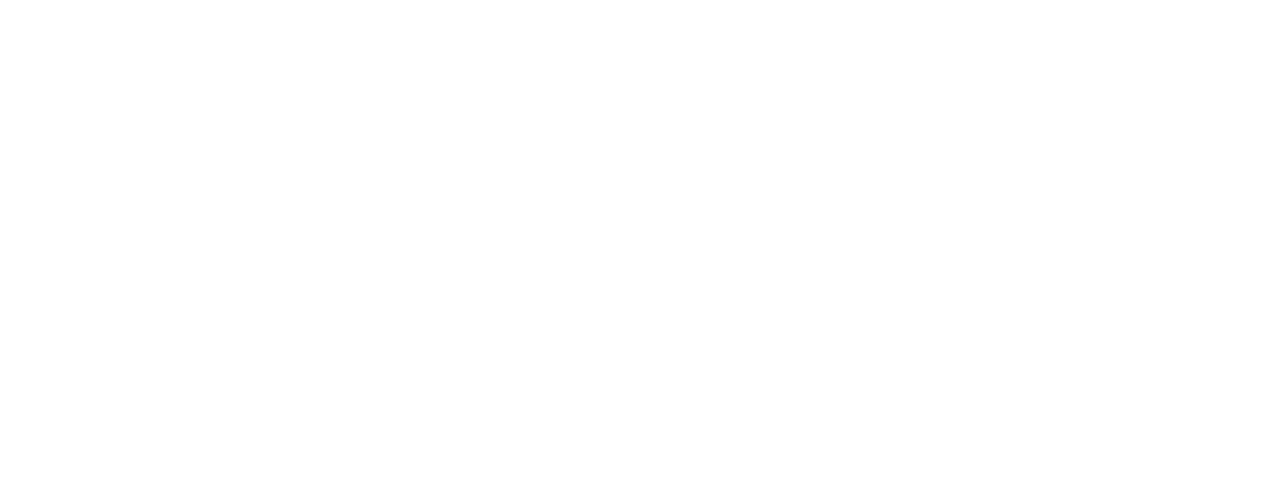
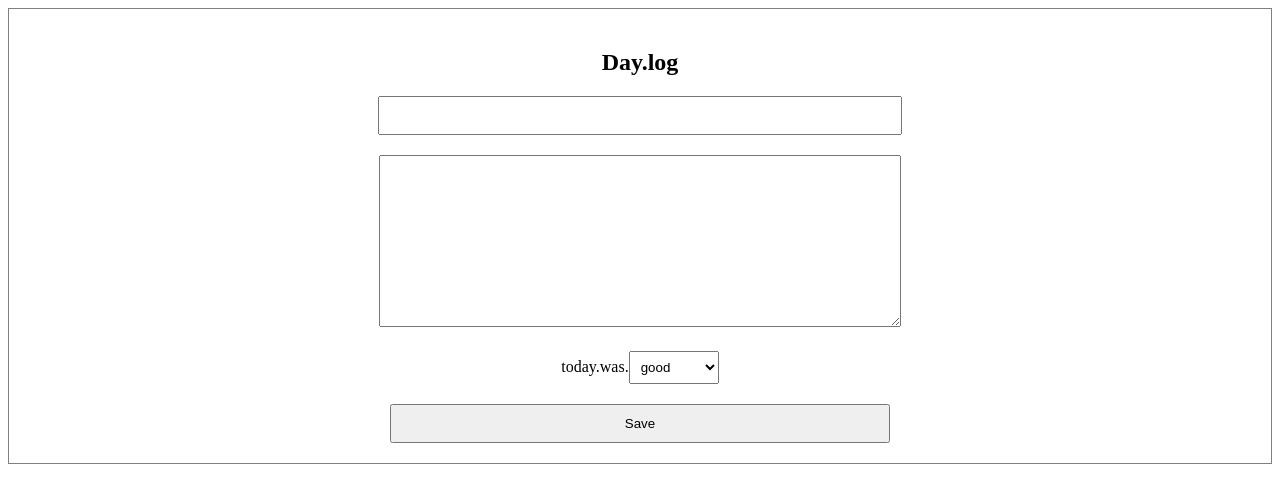
Before and after one commit to chanoyoung/react-diary, a React (Create React App) app: page / in a window 1280 px wide. Shown: the top 482 px of the page. Built offline with nearby package versions, Linux system fonts and the light colour scheme.

Commit message:
Add DiaryEditor

```diff
--- a/src/App.css
+++ b/src/App.css
@@ -1,3 +1,28 @@
-.App {
+.DiaryEditor {
+  border: 1px solid grey;
   text-align: center;
+  padding: 20px;
 }
+
+.DiaryEditor input,
+textarea {
+  margin-bottom: 20px;
+  width: 500px;
+  padding: 10px;
+}
+
+.DiaryEditor textArea {
+  height: 150px;
+}
+
+.DiaryEditor select {
+  width: 90px;
+  padding: 7px;
+  margin-bottom: 20px;
+}
+
+.DiaryEditor button {
+  width: 500px;
+  padding: 10px;
+  cursor: pointer;
+}
--- a/src/App.js
+++ b/src/App.js
@@ -1,7 +1,12 @@
 import "./App.css";
+import DiaryEditor from "./DiaryEditor";
 
 function App() {
-  return <div className="App"></div>;
+  return (
+    <div className="App">
+      <DiaryEditor />
+    </div>
+  );
 }
 
 export default App;
--- /dev/null
+++ b/src/DiaryEditor.js
@@ -0,0 +1,58 @@
+import { useState } from "react";
+
+const DiaryEditor = () => {
+  const [state, setState] = useState({
+    author: "",
+    content: "",
+    score: 3,
+  });
+
+  const handleStageChange = (e) => {
+    setState({
+      ...state,
+      [e.target.name]: e.target.value,
+    });
+  };
+
+  const handleSubmit = () => {
+    console.log(state);
+    alert("save completed");
+  };
+
+  return (
+    <div className="DiaryEditor">
+      <h2>Day.log</h2>
+      <div>
+        <input
+          name="author"
+          value={state.author}
+          onChange={handleStageChange}
+        />
+      </div>
+      <div>
+        <textArea
+          name="content"
+          value={state.content}
+          onChange={handleStageChange}
+        />
+      </div>
+      <div>
+        <span>today.was.</span>
+        <select name="score" value={state.emotion} onChange={handleStageChange}>
+          <option value={1}>bad</option>
+          <option value={2}>not bad</option>
+          <option value={3} selected>
+            good
+          </option>
+          <option value={4}>great</option>
+          <option value={5}>awesome</option>
+        </select>
+      </div>
+      <div>
+        <button onClick={handleSubmit}>Save</button>
+      </div>
+    </div>
+  );
+};
+
+export default DiaryEditor;
```
